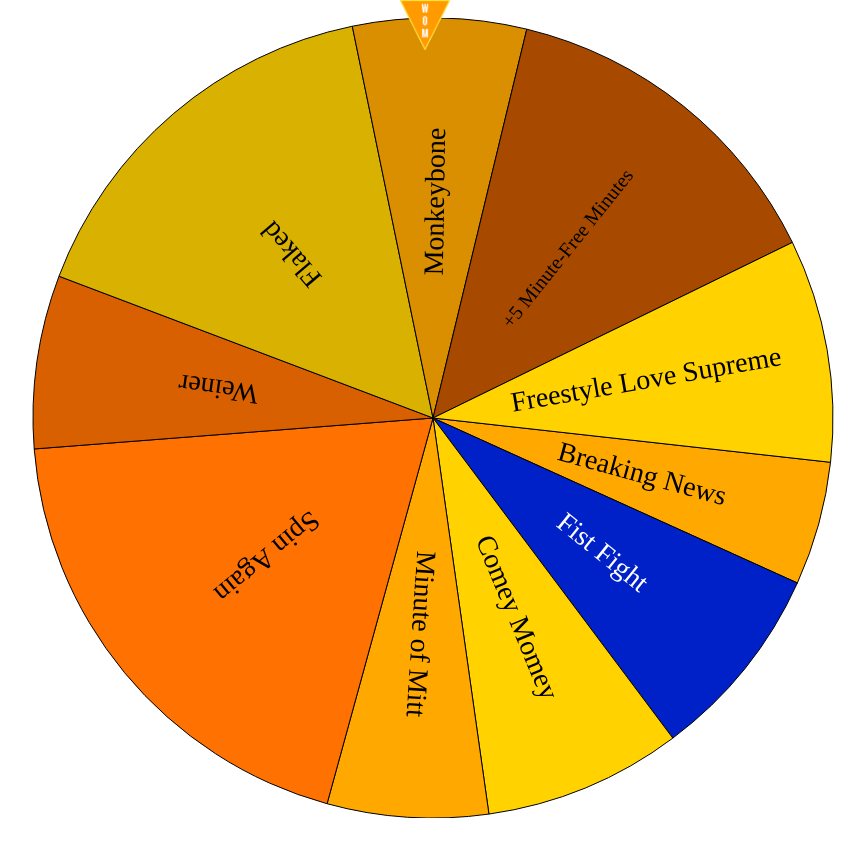
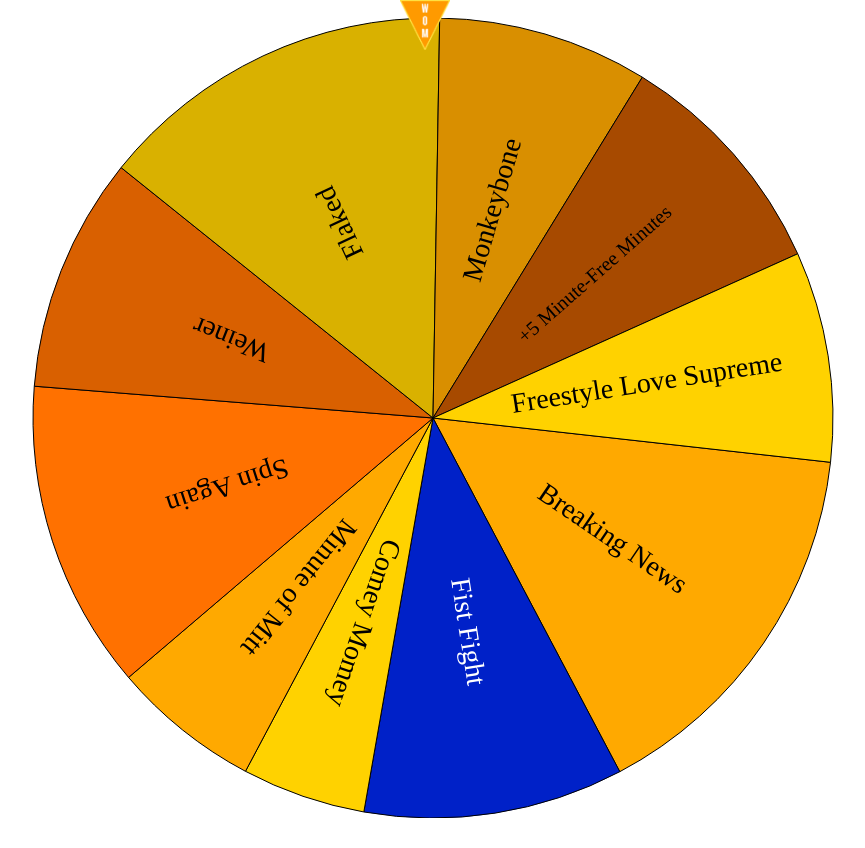
Before and after one commit to wwooll/jackam-wheel, a plain HTML site: page wheel.html in a window 1280 px wide. Shown: the whole page, without its empty margins (75-940 px from the left). Drawn offline with Linux system fonts and the light colour scheme.

Commit message:
moves wheel segments to external file. Converts size of segments from degrees to percent

```diff
--- a/wheel.html
+++ b/wheel.html
@@ -4,6 +4,7 @@
         <link rel="stylesheet" href="style.css" type="text/css" />
         <script src='js/winwheel/Winwheel.min.js'></script>
         <script src="js/TweenMax.min.js"></script>
+        <script src="wheel.json"></script>
     </head>
     <body style="background: transparent; width: 1000px">
         <canvas id='canvas' width='1000' height='800'>
@@ -11,24 +12,17 @@
         </canvas>
         <img id="pointer" src="pointer.png" />
         <script>
+            wheelSegments.forEach(function (s) {
+                if (s.size) {
+                    s.size = (s.size / 100) * 360;  // Convert percent to degrees
+                }
+            });
             let theWheel = new Winwheel({
-                'numSegments'  : 10,         // Number of segments
-                'outerRadius'  : 400,       // The size of the wheel.
-                'textFontSize' : 28,        // Font size.
-                'segments'     :            // Definition of all the segments.
-                [
-                    {'fillStyle' : '#FFA900', 'text' : 'Breaking News'},
-                    {'fillStyle' : '#0021C8', 'text' : 'Fist Fight', 'textFillStyle': '#FFFFFF', 'size': 28.8},
-                    {'fillStyle' : '#FFD200', 'text' : 'Comey Momey', 'size': 28.8},
-                    {'fillStyle' : '#FFA900', 'text' : 'Minute of Mitt', 'size': 23.4},
-                    {'fillStyle' : '#FF7100', 'text' : 'Spin Again', 'size': 70.2},
-                    {'fillStyle' : '#D96000', 'text' : 'Weiner', 'size': 25.2},
-                    {'fillStyle' : '#D9B100', 'text' : 'Flaked', 'size': 57.6},
-                    {'fillStyle' : '#D98F00', 'text' : 'Monkeybone', 'size': 25.2},
-                    {'fillStyle' : '#A74A00', 'text' : '+5 Minute-Free Minutes', 'size': 50.4, 'textFontSize': 20},
-                    {'fillStyle' : '#FFD200', 'text' : 'Freestyle Love Supreme', 'size': 32.4}
-                ],
-                'animation' :               // Definition of the animation
+                'numSegments'  : 10,             // Number of segments
+                'outerRadius'  : 400,            // The size of the wheel.
+                'textFontSize' : 28,             // Font size.
+                'segments'     : wheelSegments,  // Definition of all the segments.,
+                'animation' :                    // Definition of the animation
                 {
                     'type'     : 'spinToStop',
                     'duration' : 7,
--- /dev/null
+++ b/wheel.json
@@ -0,0 +1,12 @@
+wheelSegments = [
+    {'fillStyle' : '#FFA900', 'text' : 'Breaking News'},
+    {'fillStyle' : '#0021C8', 'text' : 'Fist Fight', 'textFillStyle': '#FFFFFF', 'size': 10.5},
+    {'fillStyle' : '#FFD200', 'text' : 'Comey Momey', 'size': 5},
+    {'fillStyle' : '#FFA900', 'text' : 'Minute of Mitt', 'size': 6},
+    {'fillStyle' : '#FF7100', 'text' : 'Spin Again', 'size': 12.5},
+    {'fillStyle' : '#D96000', 'text' : 'Weiner', 'size': 9.5},
+    {'fillStyle' : '#D9B100', 'text' : 'Flaked', 'size': 14.5},
+    {'fillStyle' : '#D98F00', 'text' : 'Monkeybone', 'size': 8.5},
+    {'fillStyle' : '#A74A00', 'text' : '+5 Minute-Free Minutes', 'size': 9.5, 'textFontSize': 20},
+    {'fillStyle' : '#FFD200', 'text' : 'Freestyle Love Supreme', 'size': 8.5}
+]
```
